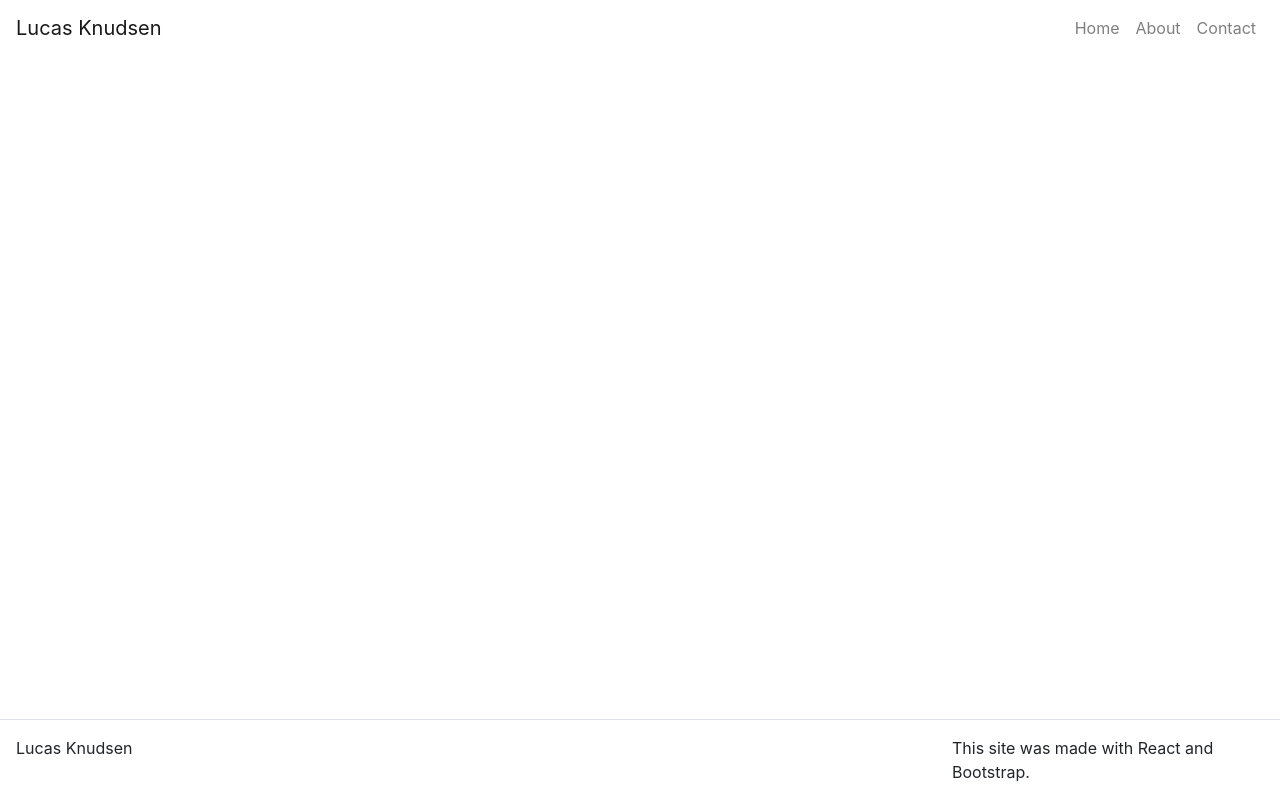
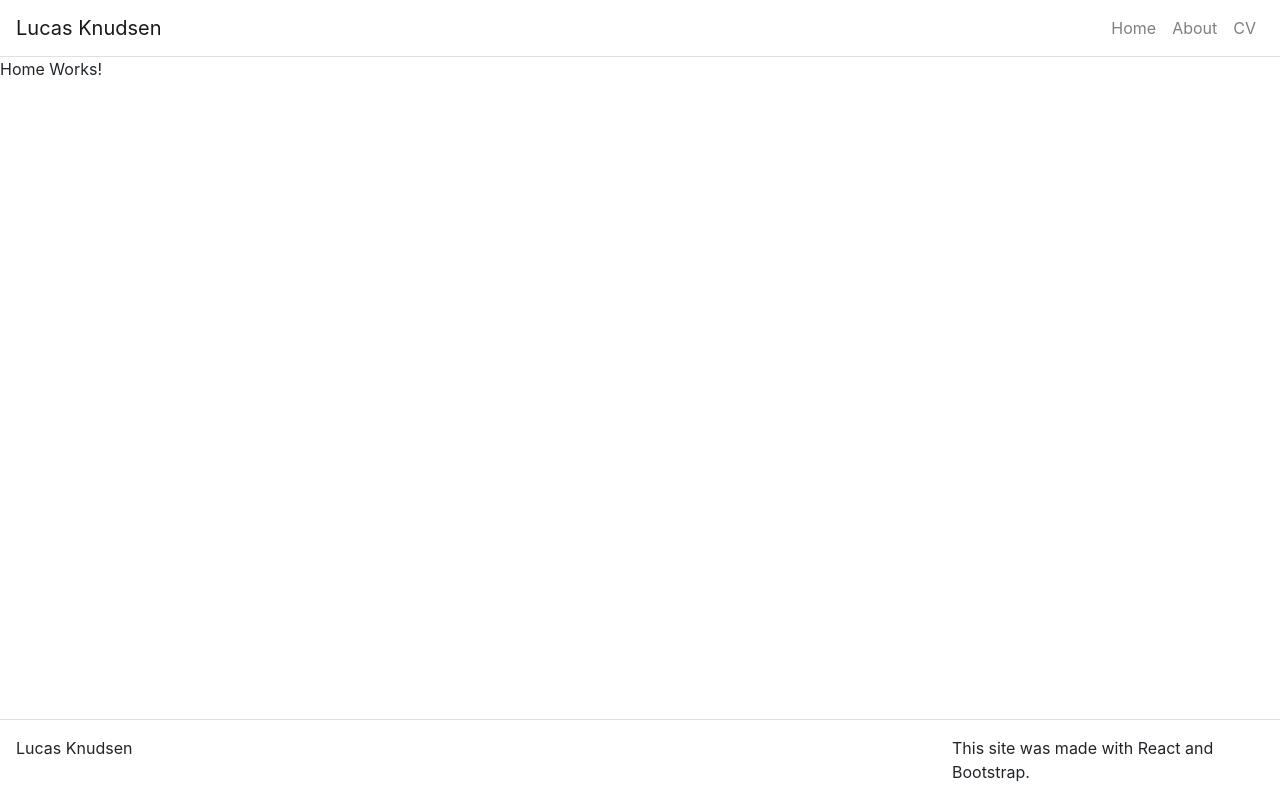
Before and after one commit to LucasKnudsen/react_portfolio, a React (Create React App) app: page / in a window 1280 px wide. Built offline with nearby package versions, Linux system fonts and the light colour scheme.

Commit message:
Setting up routing and creating the pages

```diff
--- a/src/App.jsx
+++ b/src/App.jsx
@@ -6,6 +6,9 @@ import Navbar from 'react-bootstrap/Navbar'
 import Nav from 'react-bootstrap/Nav'
 
 import Footer from './components/Footer'
+import Home from './pages/Home'
+import About from './pages/About'
+import CV from './pages/CV'
 
 class App extends React.Component {
   constructor(props) {
@@ -15,7 +18,7 @@ class App extends React.Component {
       headerLinks: [
         { title: "Home", path: '/'},
         { title: "About", path: '/about'},
-        { title: "Contact", path: '/contact'}
+        { title: "CV", path: '/cv'}
       ],
       home: {
         title: "Code 'n' Tonic",
@@ -25,7 +28,8 @@ class App extends React.Component {
       about: {
         title: "About Me"
       },
-      contact: {
+      // Make this a JSON
+      cv: {
         title: "Let's Talk!"
       }
     }
@@ -37,19 +41,22 @@ class App extends React.Component {
       <Router>
         <Container className="p-0" fluid={true}>
 
-          <Navbar className="border=bottom" bg="transparent" expand="lg">
-            <Navbar.Brand>Lucas Knudsen</Navbar.Brand>
+          <Navbar className="border-bottom" bg="transparent" expand="lg">
+            <Navbar.Brand>{this.state.title}</Navbar.Brand>
 
             <Navbar.Toggle className="border-0"aria-controls="navbar-toggle"/>
             <Navbar.Collapse id="navbar-toggle">
               <Nav className="ml-auto">
                 <Link className="nav-link" to="/">Home</Link>
                 <Link className="nav-link" to="/about">About</Link>
-                <Link className="nav-link" to="/contact">Contact</Link>
+                <Link className="nav-link" to="/cv">CV</Link>
               </Nav>
             </Navbar.Collapse>
           </Navbar>
 
+          <Route exact path="/" render={() => <Home title={this.state.home.title} subTitle={this.state.home.subTitle} text={this.state.home.text}/>} />
+          <Route exact path="/about" render={() => <About title={this.state.about.title} />} />
+          <Route exact path="/cv" render={() => <CV title={this.state.home.title} />} />
           <Footer />
 
         </Container>
--- a/src/components/Footer.jsx
+++ b/src/components/Footer.jsx
@@ -7,7 +7,7 @@ const Footer = () => {
   return (
     <div>
       <footer className="mt-5">
-        <Container fluid={true} className="fixed-bottom">
+        <Container fluid={true} className="fixed-bottom   ">
           <Row className="border-top justify-content-between p-3">
             <Col className="p-0" md={3} sm={12}>
               Lucas Knudsen
--- /dev/null
+++ b/src/pages/About.jsx
@@ -0,0 +1,11 @@
+import React from 'react'
+
+const About = (props) => {
+  return (
+    <div>
+      About Works!
+    </div>
+  )
+}
+
+export default About
--- /dev/null
+++ b/src/pages/CV.jsx
@@ -0,0 +1,11 @@
+import React from 'react'
+
+const CV = (props) => {
+  return (
+    <div>
+      CV Works!
+    </div>
+  )
+}
+
+export default CV
--- /dev/null
+++ b/src/pages/Home.jsx
@@ -0,0 +1,11 @@
+import React from 'react'
+
+const Home = (props) => {
+  return (
+    <div>
+      Home Works!
+    </div>
+  )
+}
+
+export default Home
```
Also changed, not shown: 1 other file (tests, documents, lock files or other folders).
